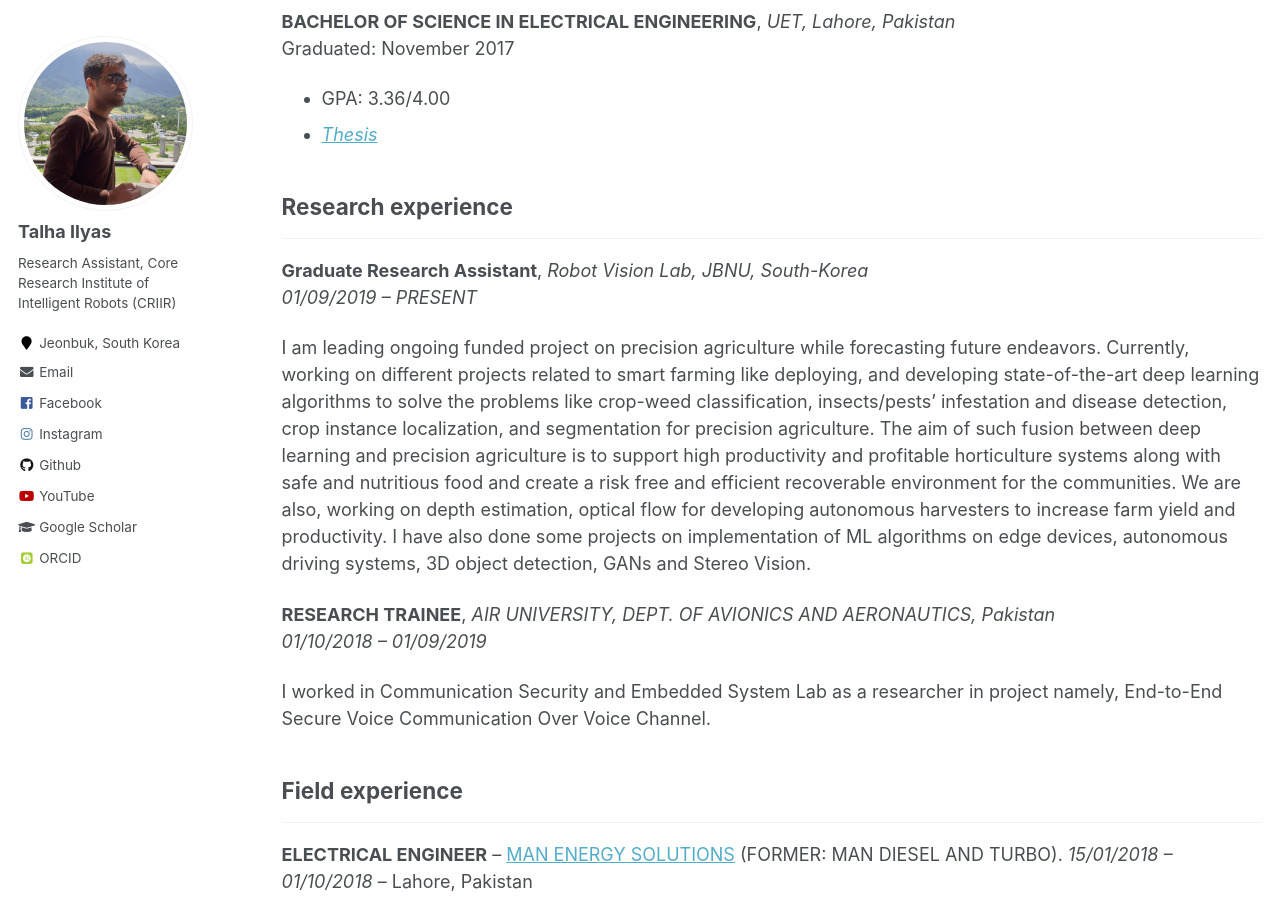
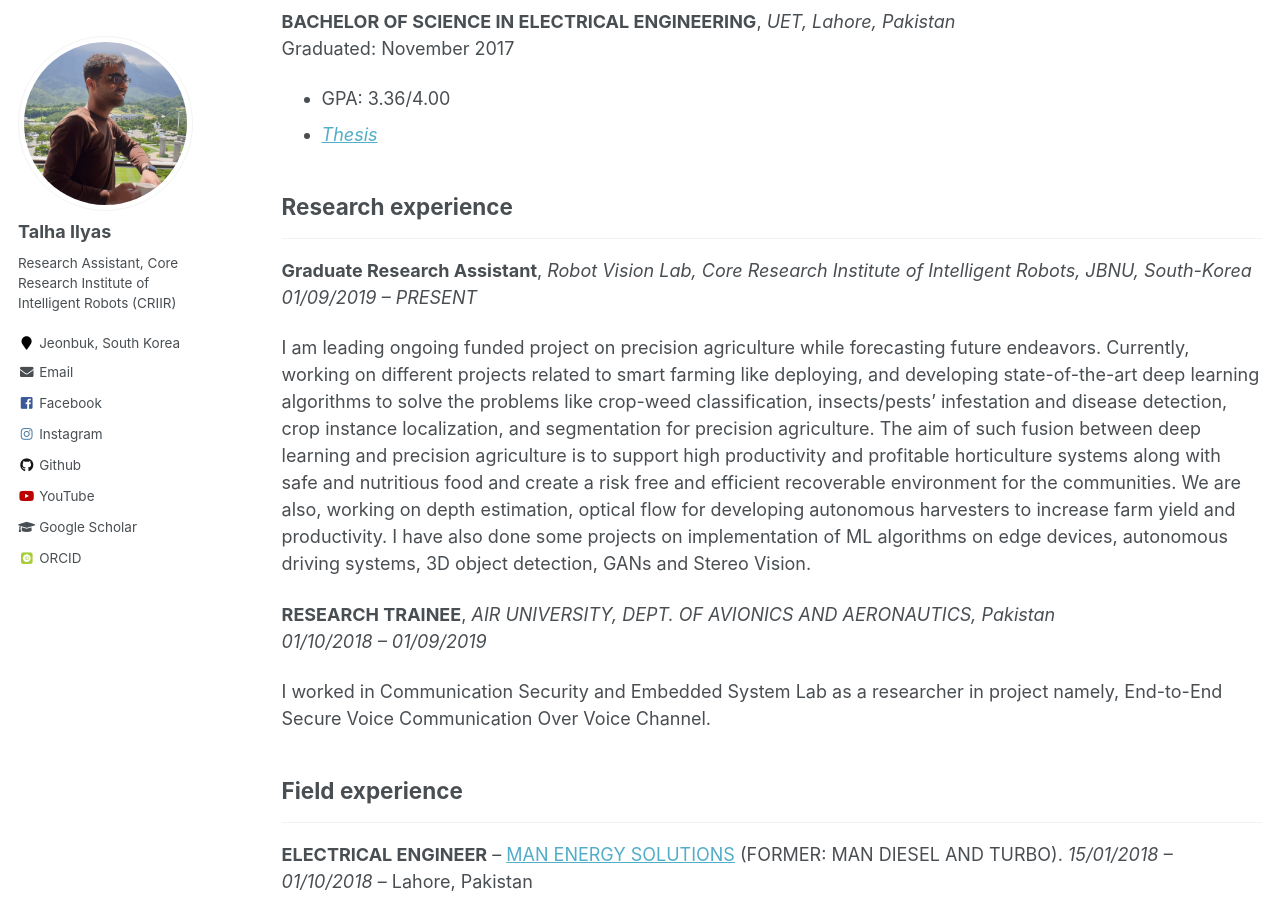
Before and after one commit to Mr-TalhaIlyas/Mr-TalhaIlyas.github.io, a Jekyll site: the page built from _pages/cv.md, in a window 1280 px wide and 900 px high, scrolled down 447 px. Built offline with Jekyll 4.4.1, drawn with Linux system fonts in a browser that asks for light colours; some web fonts are replaced.

Commit message:
Update cv.md

```diff
--- a/_pages/cv.md
+++ b/_pages/cv.md
@@ -25,7 +25,7 @@ Graduated: November 2017
 
 ## Research experience
 -----------------------
-**Graduate Research Assistant**, *Robot Vision Lab, JBNU, South-Korea* <br>
+**Graduate Research Assistant**, *Robot Vision Lab, Core Research Institute of Intelligent Robots, JBNU, South-Korea* <br>
 *01/09/2019 – PRESENT*
 
 I am leading ongoing funded project on precision agriculture while forecasting future endeavors. Currently, working on different projects related to smart farming like deploying, and developing state-of-the-art deep learning algorithms to solve the problems like crop-weed classification, insects/pests’ infestation and disease detection, crop instance localization, and segmentation for precision agriculture. The aim of such fusion between deep learning and precision agriculture is to support high productivity and profitable horticulture systems along with safe and nutritious food and create a risk free and efficient recoverable environment for the communities.
```
